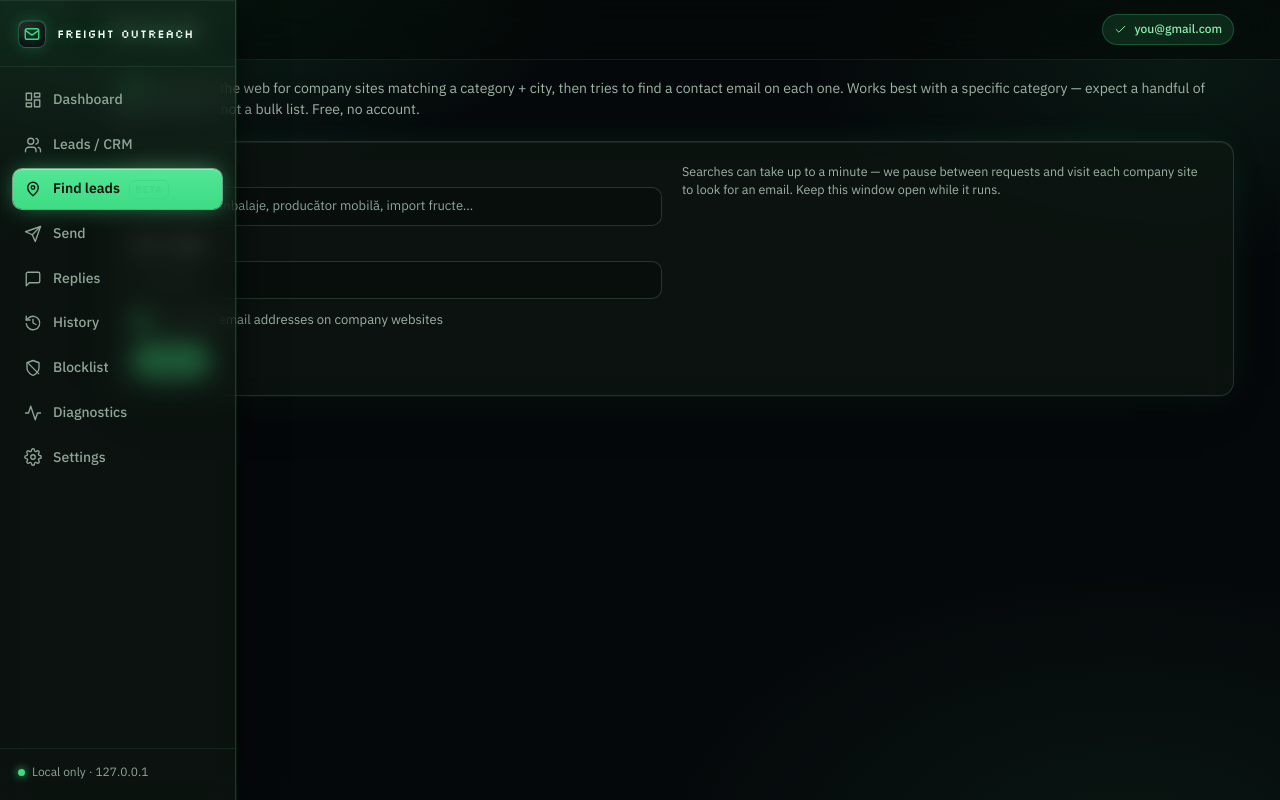
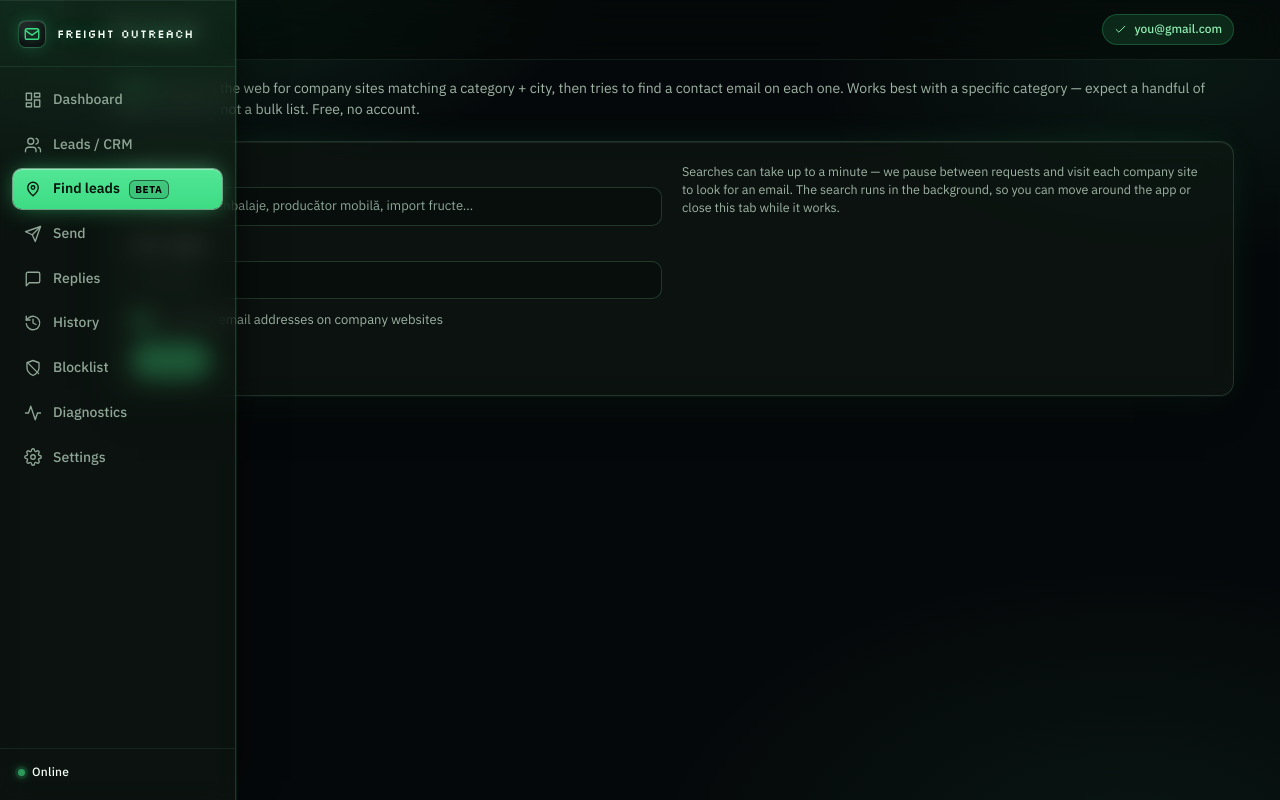
Before and after one commit to Nightdreams-bat/freight-outreach, a Flask app: page /find-leads in a window 1280 px wide. Run offline with Flask 3, Linux system fonts and the light colour scheme.

Commit message:
Find-leads search runs in background; sidebar UI polish
- Find leads: search now runs in a background thread and is tracked via
  /find-leads/status, so leaving the page or closing the tab no longer
  aborts it. The page shows a running panel and reloads when done.
- Remove the white active-dot on the collapsed sidebar rail (invisible
  white-on-green).
- Beta badge turns black on the active (solid-green) nav item so it stays
  legible.
- Sidebar footer now reads "Online" with a soft pulsing dot instead of
  "Local only · 127.0.0.1".

```diff
--- a/outreach/web/app.py
+++ b/outreach/web/app.py
@@ -96,6 +96,32 @@ _RUN_ACTIONS = ("cold", "followups", "reminders", "replies")
 # Last /find-leads result, so the import step doesn't re-run the search. Single
 # user, one search at a time - a module-level slot is enough.
 _LEADS_LAST = {"what": "", "where": "", "scrape": True, "leads": []}
+
+# Find-leads search runs in a background thread so navigating away from the page
+# (or closing the tab) doesn't abort it - same pattern as the "Run now" jobs.
+_LEADS_JOB = {"status": "idle", "what": "", "where": "", "scrape": True,
+              "started": None, "finished": None, "summary": None}
+_LEADS_JOB_LOCK = threading.Lock()
+
+
+def _run_lead_search(what, where, scrape):
+    try:
+        leads = lead_sourcing.search_businesses(what, where, limit=15)
+        lead_sourcing.enrich(leads, do_scrape=scrape)
+    except Exception as e:  # noqa: BLE001 - sourcing is best-effort
+        with _LEADS_JOB_LOCK:
+            _LEADS_JOB.update(status="failed",
+                              finished=datetime.now().strftime("%H:%M:%S"),
+                              summary=f"Search failed: {e}")
+        return
+    _LEADS_LAST.update(what=what, where=where, scrape=scrape, leads=leads)
+    with _LEADS_JOB_LOCK:
+        _LEADS_JOB.update(
+            status="done",
+            finished=datetime.now().strftime("%H:%M:%S"),
+            summary=(f"Found {len(leads)} business(es)." if leads
+                     else "No businesses found. Try a broader type or a larger region."),
+        )
 
 
 def _run_job(action):
@@ -775,13 +801,31 @@ def create_app():
     # ---- Find leads (BETA) ---------------------------------------------
     @app.route("/find-leads")
     def find_leads():
-        return render_template("find_leads.html", results=None,
-                               what=_LEADS_LAST["what"], where=_LEADS_LAST["where"],
-                               scrape=_LEADS_LAST["scrape"])
+        with _LEADS_JOB_LOCK:
+            job = dict(_LEADS_JOB)
+        results = None
+        if job["status"] == "failed":
+            flash(job["summary"] or "Search failed.", "danger")
+        elif job["status"] == "done":
+            _, store = get_config_and_store()
+            existing = store.existing_emails()
+            leads = _LEADS_LAST["leads"]
+            results = [
+                {"lead": lead,
+                 "duplicate": bool(lead.get("Email")) and lead["Email"].lower() in existing}
+                for lead in leads
+            ]
+            if not leads:
+                flash(job["summary"], "warning")
+        return render_template(
+            "find_leads.html", results=results, job=job,
+            what=_LEADS_LAST["what"] or job["what"],
+            where=_LEADS_LAST["where"] or job["where"],
+            scrape=_LEADS_LAST["scrape"],
+        )
 
     @app.route("/find-leads/search", methods=["POST"])
     def find_leads_search():
-        cfg, store = get_config_and_store()
         what = (request.form.get("what") or "").strip()
         where = (request.form.get("where") or "").strip()
         scrape = request.form.get("scrape") == "on"
@@ -789,24 +833,25 @@ def create_app():
             flash("Enter both a business type and a city / region.", "warning")
             return redirect(url_for("find_leads"))
 
-        try:
-            leads = lead_sourcing.search_businesses(what, where, limit=15)
-            lead_sourcing.enrich(leads, do_scrape=scrape)
-        except Exception as e:  # noqa: BLE001 - sourcing is best-effort
-            flash(f"Search failed: {e}", "danger")
-            return redirect(url_for("find_leads"))
+        with _LEADS_JOB_LOCK:
+            if _LEADS_JOB["status"] == "running":
+                flash("A search is already running - wait for it to finish.", "warning")
+                return redirect(url_for("find_leads"))
+            _LEADS_JOB.update(status="running", what=what, where=where, scrape=scrape,
+                              started=datetime.now().strftime("%H:%M:%S"),
+                              finished=None, summary=None)
 
-        _LEADS_LAST.update(what=what, where=where, scrape=scrape, leads=leads)
-        existing = store.existing_emails()
-        results = [
-            {"lead": lead,
-             "duplicate": bool(lead.get("Email")) and lead["Email"].lower() in existing}
-            for lead in leads
-        ]
-        if not leads:
-            flash("No businesses found. Try a broader type or a larger region.", "warning")
-        return render_template("find_leads.html", results=results,
-                               what=what, where=where, scrape=scrape)
+        threading.Thread(target=_run_lead_search, args=(what, where, scrape),
+                         daemon=True).start()
+        return redirect(url_for("find_leads"))
+
+    @app.route("/find-leads/status")
+    def find_leads_status():
+        with _LEADS_JOB_LOCK:
+            j = dict(_LEADS_JOB)
+        return jsonify({"status": j["status"], "summary": j["summary"],
+                        "started": j["started"],
+                        "what": j["what"], "where": j["where"]})
 
     @app.route("/find-leads/import", methods=["POST"])
     def find_leads_import():
--- a/outreach/web/static/style.css
+++ b/outreach/web/static/style.css
@@ -280,24 +280,6 @@ code {
 .navitem.active svg { filter: none; }
 .navitem:active { transform: translateY(0.5px); }
 
-/* Active dot on the collapsed rail (mirrors the expanded green pill) */
-.navitem.active::after {
-  content: "";
-  position: absolute;
-  right: 6px;
-  top: 50%;
-  width: 5px;
-  height: 5px;
-  margin-top: -2.5px;
-  border-radius: 50%;
-  background: #eafff1;
-  box-shadow: 0 0 8px rgba(255, 255, 255, 0.9);
-  opacity: 1;
-  transition: opacity .18s ease;
-}
-.side:hover .navitem.active::after,
-.side:focus-within .navitem.active::after { opacity: 0; }
-
 .navitem .count {
   margin-left: auto;
   background: var(--accent);
@@ -327,6 +309,12 @@ code {
   border-radius: 6px;
   vertical-align: middle;
 }
+/* On the active (solid-green) nav item, green-on-green is invisible — go black */
+.navitem.active .beta {
+  color: #000;
+  border-color: rgba(0, 0, 0, 0.5);
+  background: rgba(0, 0, 0, 0.12);
+}
 
 .side-foot {
   padding: 14px var(--pad-x) 18px;
@@ -340,6 +328,11 @@ code {
   transition: padding .24s cubic-bezier(.22, 1, .36, 1);
 }
 .dot { width: 7px; height: 7px; border-radius: 50%; background: var(--accent); flex-shrink: 0; box-shadow: 0 0 8px var(--accent); }
+.side-foot .dot {
+  box-shadow: 0 0 0 3px rgba(61, 220, 132, 0.16), 0 0 10px var(--accent);
+  animation: pulse 2.4s ease-in-out infinite;
+}
+.side-foot .label { color: var(--side-ink-bright); font-weight: 500; letter-spacing: 0.02em; }
 
 /* ---------- Main column ---------- */
 .main { flex: 1; min-width: 0; margin-left: var(--side-w-rail); display: flex; flex-direction: column; transition: margin-left .24s cubic-bezier(.22, 1, .36, 1); }
--- a/outreach/web/templates/base.html
+++ b/outreach/web/templates/base.html
@@ -72,7 +72,7 @@
     </nav>
 
     <div class="side-foot">
-      <span class="dot"></span> <span class="label">Local only · 127.0.0.1</span>
+      <span class="dot" aria-hidden="true"></span> <span class="label">Online</span>
     </div>
   </aside>
 
--- a/outreach/web/templates/find_leads.html
+++ b/outreach/web/templates/find_leads.html
@@ -21,26 +21,49 @@
         <span>Try to find email addresses on company websites</span>
       </label>
       <div style="margin-top:14px">
-        <button class="btn primary" type="submit" id="leadBtn">
+        <button class="btn primary" type="submit" id="leadBtn"
+                {{ 'disabled' if job and job.status == 'running' }}>
           <span class="spinner" aria-hidden="true"></span>
-          <span class="btn-label">Search</span>
+          <span class="btn-label">{{ 'Searching…' if job and job.status == 'running' else 'Search' }}</span>
         </button>
       </div>
     </div>
     <div class="help">Searches can take up to a minute — we pause between requests and visit
-      each company site to look for an email. Keep this window open while it runs.</div>
+      each company site to look for an email. The search runs in the background, so you
+      can move around the app or close this tab while it works.</div>
   </form>
 </div>
+
+{% if job and job.status == 'running' %}
+<div class="runstatus running" id="searchStatus" role="status" aria-live="polite">
+  <span class="pulse" aria-hidden="true"></span>
+  <span>Searching for “{{ job.what }}” in “{{ job.where }}”… started {{ job.started }}.
+    You can leave this page — it keeps running.</span>
+</div>
+<script>
+  (function () {
+    function tick() {
+      fetch("{{ url_for('find_leads_status') }}")
+        .then(function (r) { return r.json(); })
+        .then(function (j) {
+          if (j.status !== "running") { location.reload(); return; }
+          setTimeout(tick, 2000);
+        })
+        .catch(function () { setTimeout(tick, 3000); });
+    }
+    setTimeout(tick, 2000);
+  })();
+</script>
+{% endif %}
 
 <script>
   (function () {
     var form = document.getElementById("leadForm");
     var btn = document.getElementById("leadBtn");
-    if (!form || !btn) return;
+    if (!form || !btn || btn.disabled) return;
     form.addEventListener("submit", function () {
       btn.classList.add("is-loading");
-      btn.querySelector(".btn-label").textContent = "Searching… this can take a minute";
-      // disable after the submit has been dispatched, so it still goes through
+      btn.querySelector(".btn-label").textContent = "Starting…";
       setTimeout(function () { btn.disabled = true; }, 0);
     });
   })();
```
Also changed, not shown: tests/test_web_smoke.py (+10 -2 lines).
